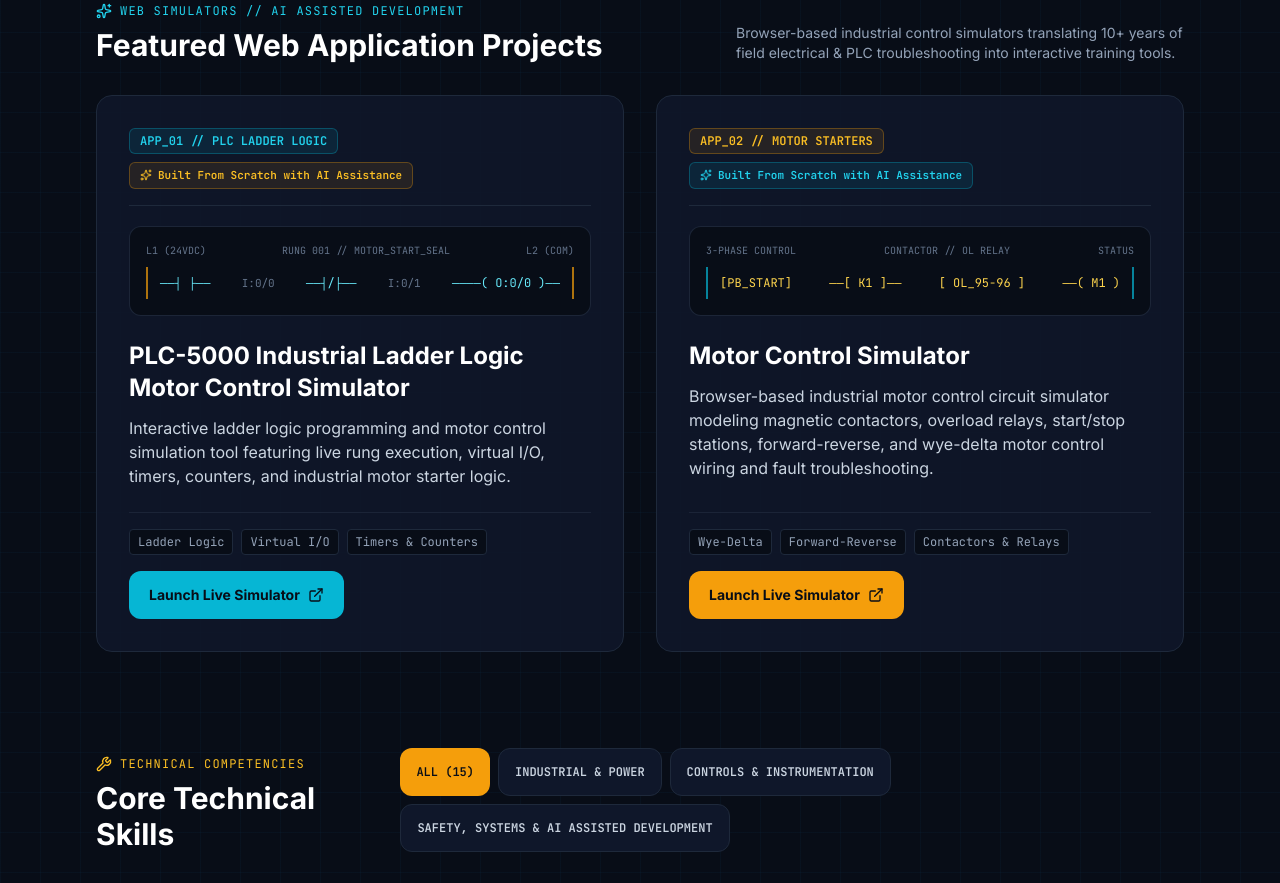
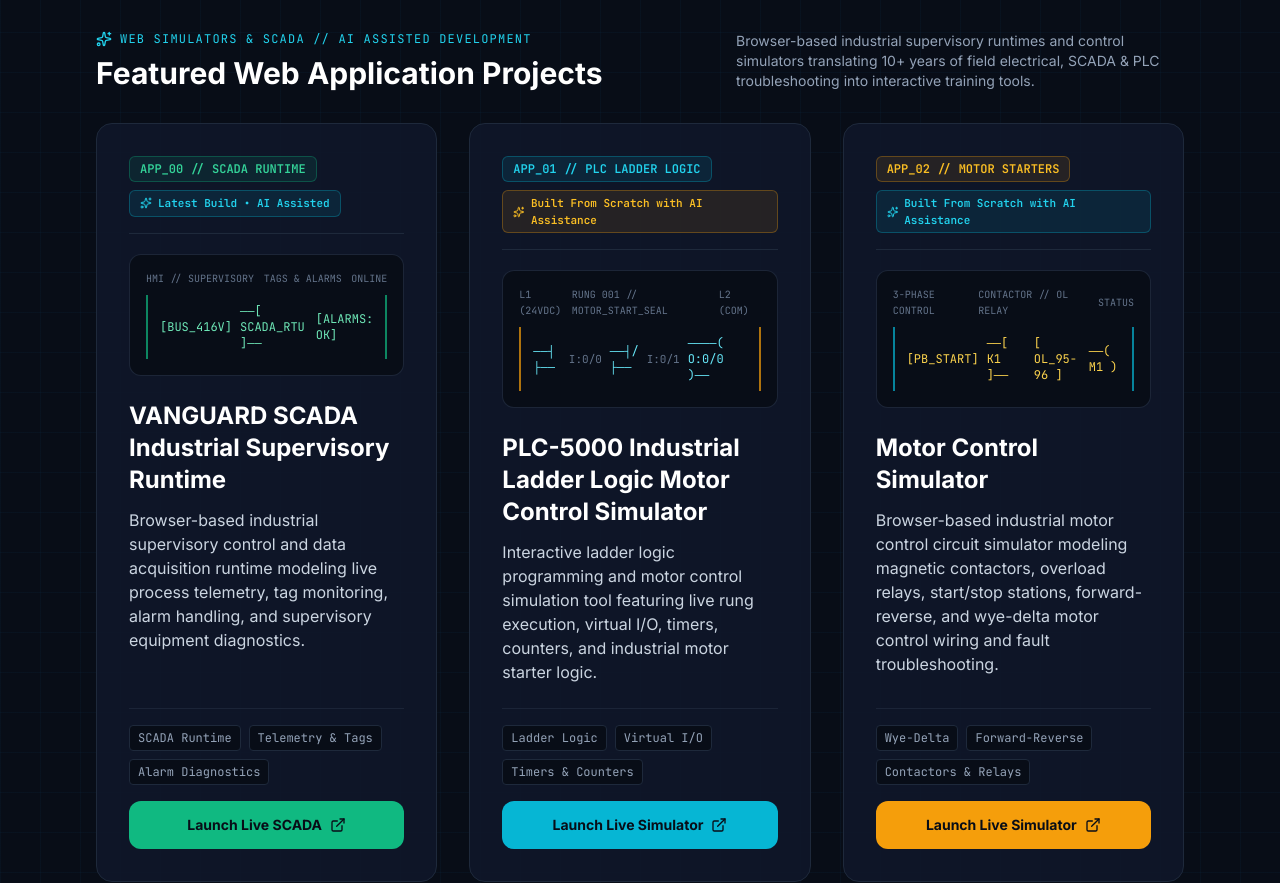
Before and after one commit to jeffry-lacanglacang/Online-Portfolio, a plain HTML site: page index.html in a window 1280 px wide. Shown: the part 808-1691 px from the top of the page. Drawn offline with nearby package versions, Linux system fonts and the light colour scheme.

Commit message:
Enhance project details and styling in index.html
Updated project descriptions and added VANGUARD SCADA to the featured projects section. Enhanced hover effects and adjusted layout for better presentation.

```diff
--- a/index.html
+++ b/index.html
@@ -88,6 +88,9 @@
         }
         .cyan-glow:hover {
             box-shadow: 0 0 25px -5px rgba(6, 182, 212, 0.35);
+        }
+        .emerald-glow:hover {
+            box-shadow: 0 0 25px -5px rgba(16, 185, 129, 0.35);
         }
 
         /* Hide formal print-only resume during normal web browsing */
@@ -400,7 +403,7 @@
                             Highly experienced Industrial Electrician with over 10 years of hands-on experience in installation, maintenance, troubleshooting, and repair of industrial and commercial electrical systems. Proven ability to interpret electrical schematics, design motor control circuits, calibrate instrumentation, and implement preventive maintenance programs that reduce downtime and improve system reliability.
                         </p>
                         <p>
-                            Recently expanded into AI-assisted web application development, building interactive browser-based simulators—including a PLC-5000 industrial ladder logic simulator and a motor control circuit simulator—that translate field electrical and control troubleshooting expertise into practical training tools.
+                            Recently expanded into AI-assisted web application development, building interactive browser-based simulators and supervisory runtimes—including VANGUARD SCADA Industrial Supervisory Runtime, a PLC-5000 industrial ladder logic simulator, and a motor control circuit simulator—that translate field electrical, telemetry, and control troubleshooting expertise into practical training tools.
                         </p>
                     </div>
 
@@ -437,16 +440,68 @@
                 <div>
                     <div class="flex items-center gap-2 text-cyan-400 font-mono text-xs uppercase tracking-widest mb-2">
                         <i data-lucide="sparkles" class="w-4 h-4"></i>
-                        <span>Web Simulators // AI Assisted Development</span>
+                        <span>Web Simulators & SCADA // AI Assisted Development</span>
                     </div>
                     <h2 class="fluid-section-title font-bold text-white">Featured Web Application Projects</h2>
                 </div>
                 <p class="text-slate-400 text-sm max-w-md">
-                    Browser-based industrial control simulators translating 10+ years of field electrical & PLC troubleshooting into interactive training tools.
+                    Browser-based industrial supervisory runtimes and control simulators translating 10+ years of field electrical, SCADA & PLC troubleshooting into interactive training tools.
                 </p>
             </div>
 
-            <div class="grid grid-cols-1 lg:grid-cols-2 gap-6 sm:gap-8">
+            <div class="grid grid-cols-1 lg:grid-cols-3 gap-6 sm:gap-8">
+                <!-- Project Card 0: VANGUARD SCADA Industrial Supervisory Runtime -->
+                <article class="group relative rounded-2xl bg-slate-900/90 border border-slate-800 hover:border-emerald-500/60 p-6 sm:p-8 flex flex-col justify-between transition-all duration-300 emerald-glow">
+                    <div>
+                        <div class="flex flex-wrap items-center justify-between gap-2 pb-4 mb-5 border-b border-slate-800">
+                            <span class="px-2.5 py-1 rounded-md bg-emerald-500/10 border border-emerald-500/30 text-emerald-400 font-mono text-xs font-semibold">
+                                APP_00 // SCADA RUNTIME
+                            </span>
+                            <span class="inline-flex items-center gap-1.5 px-2.5 py-1 rounded-md bg-cyan-500/10 border border-cyan-500/30 text-cyan-400 font-mono text-[11px] font-semibold">
+                                <i data-lucide="sparkles" class="w-3 h-3"></i>
+                                Latest Build • AI Assisted
+                            </span>
+                        </div>
+
+                        <!-- SCADA Telemetry Graphic Preview -->
+                        <div class="mb-6 p-4 rounded-xl bg-slate-950 border border-slate-800/90 font-mono text-xs text-slate-400 overflow-x-auto">
+                            <div class="flex items-center justify-between text-[10px] text-slate-500 mb-2">
+                                <span>HMI // SUPERVISORY</span>
+                                <span>TAGS & ALARMS</span>
+                                <span>ONLINE</span>
+                            </div>
+                            <div class="flex items-center justify-between gap-2 py-2 px-3 border-x-2 border-emerald-500/70 text-emerald-300">
+                                <span>[BUS_416V]</span>
+                                <span>──[ SCADA_RTU ]──</span>
+                                <span>[ALARMS: OK]</span>
+                            </div>
+                        </div>
+
+                        <h3 class="text-xl sm:text-2xl font-bold text-white group-hover:text-emerald-400 transition-colors mb-3">
+                            VANGUARD SCADA Industrial Supervisory Runtime
+                        </h3>
+                        <p class="text-slate-300 text-sm sm:text-base leading-relaxed mb-6">
+                            Browser-based industrial supervisory control and data acquisition runtime modeling live process telemetry, tag monitoring, alarm handling, and supervisory equipment diagnostics.
+                        </p>
+                    </div>
+
+                    <div class="pt-4 border-t border-slate-800/80 flex flex-col gap-4">
+                        <div class="flex flex-wrap gap-2 font-mono text-xs text-slate-400">
+                            <span class="px-2 py-1 rounded bg-slate-950 border border-slate-800">SCADA Runtime</span>
+                            <span class="px-2 py-1 rounded bg-slate-950 border border-slate-800">Telemetry & Tags</span>
+                            <span class="px-2 py-1 rounded bg-slate-950 border border-slate-800">Alarm Diagnostics</span>
+                        </div>
+
+                        <a href="https://jeffry-lacanglacang.github.io/VANGUARD-SCADA-Industrial-Supervisory-Runtime/"
+                           target="_blank"
+                           rel="noopener noreferrer"
+                           class="touch-target w-full inline-flex items-center justify-center gap-2 px-5 py-3 rounded-xl bg-emerald-500 hover:bg-emerald-400 active:scale-[0.98] text-slate-950 font-bold text-sm transition-all">
+                            <span>Launch Live SCADA</span>
+                            <i data-lucide="external-link" class="w-4 h-4"></i>
+                        </a>
+                    </div>
+                </article>
+
                 <!-- Project Card 1: PLC-5000 -->
                 <article class="group relative rounded-2xl bg-slate-900/90 border border-slate-800 hover:border-cyan-500/60 p-6 sm:p-8 flex flex-col justify-between transition-all duration-300 cyan-glow">
                     <div>
@@ -484,7 +539,7 @@
                         </p>
                     </div>
 
-                    <div class="pt-4 border-t border-slate-800/80 flex flex-wrap items-center justify-between gap-4">
+                    <div class="pt-4 border-t border-slate-800/80 flex flex-col gap-4">
                         <div class="flex flex-wrap gap-2 font-mono text-xs text-slate-400">
                             <span class="px-2 py-1 rounded bg-slate-950 border border-slate-800">Ladder Logic</span>
                             <span class="px-2 py-1 rounded bg-slate-950 border border-slate-800">Virtual I/O</span>
@@ -494,7 +549,7 @@
                         <a href="https://jeffry-lacanglacang.github.io/PLC-5000-Industrial-Ladder-Logic-Motor-Control-Simulator/"
                            target="_blank"
                            rel="noopener noreferrer"
-                           class="touch-target w-full sm:w-auto inline-flex items-center justify-center gap-2 px-5 py-3 rounded-xl bg-cyan-500 hover:bg-cyan-400 active:scale-[0.98] text-slate-950 font-bold text-sm transition-all">
+                           class="touch-target w-full inline-flex items-center justify-center gap-2 px-5 py-3 rounded-xl bg-cyan-500 hover:bg-cyan-400 active:scale-[0.98] text-slate-950 font-bold text-sm transition-all">
                             <span>Launch Live Simulator</span>
                             <i data-lucide="external-link" class="w-4 h-4"></i>
                         </a>
@@ -537,7 +592,7 @@
                         </p>
                     </div>
 
-                    <div class="pt-4 border-t border-slate-800/80 flex flex-wrap items-center justify-between gap-4">
+                    <div class="pt-4 border-t border-slate-800/80 flex flex-col gap-4">
                         <div class="flex flex-wrap gap-2 font-mono text-xs text-slate-400">
                             <span class="px-2 py-1 rounded bg-slate-950 border border-slate-800">Wye-Delta</span>
                             <span class="px-2 py-1 rounded bg-slate-950 border border-slate-800">Forward-Reverse</span>
@@ -547,7 +602,7 @@
                         <a href="https://jeffry-lacanglacang.github.io/Motor-Control-Simulator/"
                            target="_blank"
                            rel="noopener noreferrer"
-                           class="touch-target w-full sm:w-auto inline-flex items-center justify-center gap-2 px-5 py-3 rounded-xl bg-amber-500 hover:bg-amber-400 active:scale-[0.98] text-slate-950 font-bold text-sm transition-all">
+                           class="touch-target w-full inline-flex items-center justify-center gap-2 px-5 py-3 rounded-xl bg-amber-500 hover:bg-amber-400 active:scale-[0.98] text-slate-950 font-bold text-sm transition-all">
                             <span>Launch Live Simulator</span>
                             <i data-lucide="external-link" class="w-4 h-4"></i>
                         </a>
@@ -896,7 +951,7 @@
                             </div>
                             <h2 class="fluid-section-title font-bold text-white mb-3">Send a Message</h2>
                             <p class="text-slate-300 text-sm sm:text-base leading-relaxed">
-                                Have an industrial maintenance inquiry, technical role opportunity, or feedback on the PLC and Motor Control simulators? Send a message directly to Jeffry's inbox.
+                                Have an industrial maintenance inquiry, technical role opportunity, or feedback on VANGUARD SCADA, PLC-5000, or Motor Control simulators? Send a message directly to Jeffry's inbox.
                             </p>
                         </div>
 
@@ -948,7 +1003,7 @@
                                     class="w-full min-h-[48px] px-4 py-3 rounded-xl bg-slate-900 border border-slate-700 focus:border-cyan-500 focus:ring-1 focus:ring-cyan-500 text-white text-base outline-none transition-colors">
                                     <option value="Job Opportunity">Job Opportunity / Recruitment</option>
                                     <option value="Industrial Maintenance / Consulting">Industrial Maintenance / Electrical Consulting</option>
-                                    <option value="Web Simulator Feedback">Web Simulator Feedback (PLC-5000 / Motor Control)</option>
+                                    <option value="Web Simulator Feedback">Web Simulator Feedback (VANGUARD SCADA / PLC-5000 / Motor Control)</option>
                                     <option value="General Inquiry">Other / General Inquiry</option>
                                 </select>
                             </div>
@@ -1047,7 +1102,7 @@
                 Highly experienced Industrial Electrician with over 10 years of hands-on experience in installation, maintenance, troubleshooting, and repair of industrial and commercial electrical systems. Proven ability to interpret electrical schematics, design motor control circuits, calibrate instrumentation, and implement preventive maintenance programs that reduce downtime and improve system reliability.
             </p>
             <p style="margin: 0; font-size: 8.7pt; color: #1e293b;">
-                Recently expanded into AI-assisted web application development, building interactive browser-based simulators—including a PLC-5000 industrial ladder logic simulator and a motor control circuit simulator—that translate field electrical and control troubleshooting expertise into practical training tools.
+                Recently expanded into AI-assisted web application development, building interactive browser-based simulators and supervisory runtimes—including VANGUARD SCADA Industrial Supervisory Runtime, a PLC-5000 industrial ladder logic simulator, and a motor control circuit simulator—that translate field electrical, telemetry, and control troubleshooting expertise into practical training tools.
             </p>
         </section>
 
@@ -1078,6 +1133,7 @@
         <section class="resume-section">
             <h2 class="resume-section-heading">Featured Web Application Projects (AI-Assisted Development)</h2>
             <ul class="resume-bullets">
+                <li><strong>VANGUARD SCADA Industrial Supervisory Runtime</strong> (<span style="color:#334155;">jeffry-lacanglacang.github.io/VANGUARD-SCADA-Industrial-Supervisory-Runtime/</span>) — Browser-based industrial supervisory control and data acquisition runtime modeling live process telemetry, tag monitoring, alarm handling, and supervisory equipment diagnostics.</li>
                 <li><strong>PLC-5000 Industrial Ladder Logic Motor Control Simulator</strong> (<span style="color:#334155;">jeffry-lacanglacang.github.io/PLC-5000-Industrial-Ladder-Logic-Motor-Control-Simulator/</span>) — Interactive ladder logic programming and motor control simulation tool featuring live rung execution, virtual I/O, timers, counters, and industrial motor starter logic.</li>
                 <li><strong>Motor Control Simulator</strong> (<span style="color:#334155;">jeffry-lacanglacang.github.io/Motor-Control-Simulator/</span>) — Browser-based industrial motor control circuit simulator modeling magnetic contactors, overload relays, start/stop stations, forward-reverse, and wye-delta motor control wiring and fault troubleshooting.</li>
             </ul>
@@ -1346,4 +1402,4 @@
         });
     </script>
 </body>
-        </html>
+</html>
```
